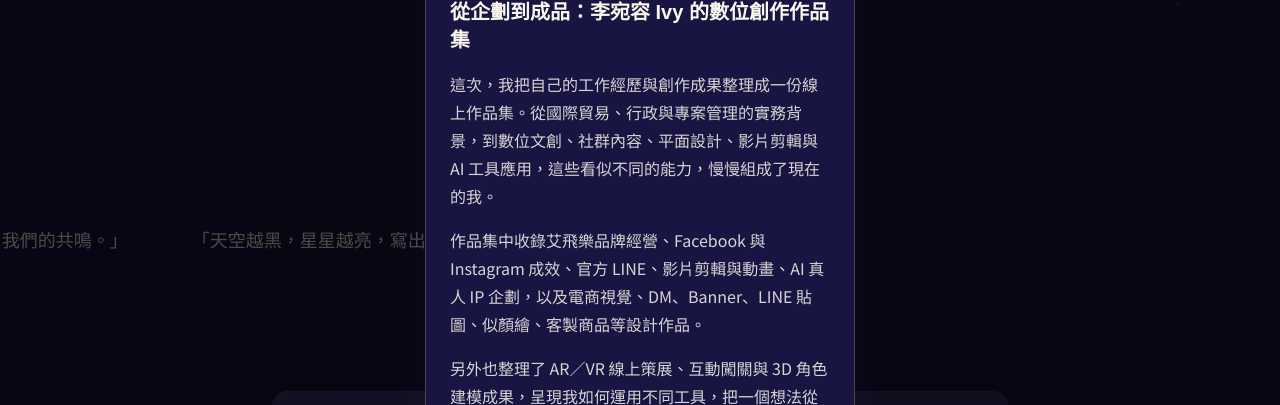
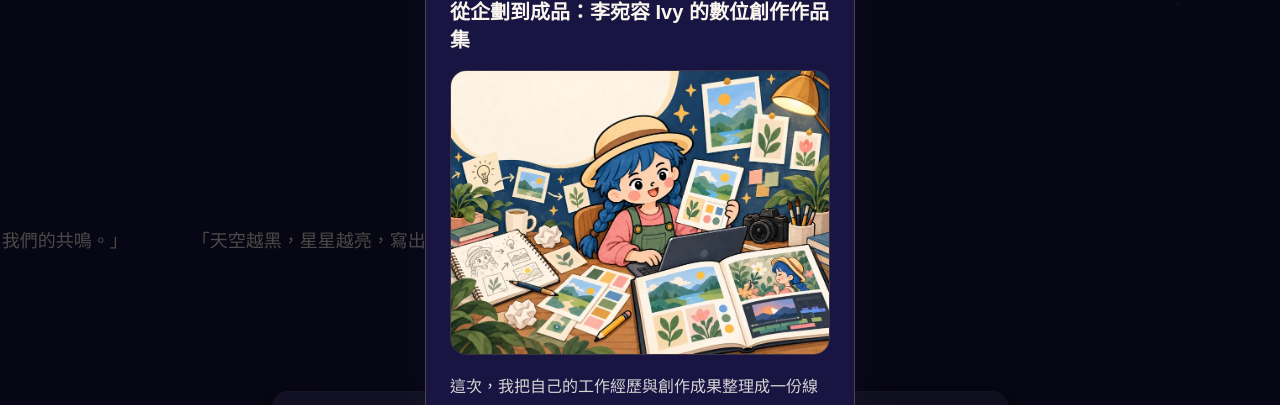
Before and after one commit to kitty840219-web/claude-, a Next.js app: page /works in a window 1280 px wide. Both pictures are taken after a click on the button 640 px from the left and 653 px from the top of the page. Shown: the part 134-539 px from the top of the page. Built offline with nearby package versions, Linux system fonts and the light colour scheme; no server answers; a web font is replaced by a local one.

Commit message:
Add portfolio article hero artwork

```diff
--- a/components/ArticleList.tsx
+++ b/components/ArticleList.tsx
@@ -70,6 +70,11 @@ export default function ArticleList({ articles }: { articles: Article[] }) {
                 <span className="text-xs text-paper/40">{selected.date}</span>
               </div>
               <h2 className="font-serif text-xl font-bold text-paper">{selected.title}</h2>
+              {selected.heroImage && (
+                <div className="relative mt-4 aspect-[4/3] w-full shrink-0 overflow-hidden rounded-2xl border border-gold/20">
+                  <Image src={asset(selected.heroImage)} alt={`${selected.title}主題插畫`} fill className="object-cover" sizes="398px" />
+                </div>
+              )}
               <div className="mt-4 space-y-4 text-sm leading-7 text-paper/85">
                 {selected.body.map((p, i) => (
                   <p key={i}>{p}</p>
--- a/lib/data/articles.ts
+++ b/lib/data/articles.ts
@@ -6,6 +6,7 @@ export type Article = {
   excerpt: string;
   body: string[];
   image?: string;
+  heroImage?: string;
   link?: { href: string; label: string };
 };
 
@@ -16,6 +17,7 @@ export const ARTICLES: Article[] = [
     date: "2026-09-11",
     tag: "作品集",
     image: "/images/articles/ivy-digital-portfolio-cutout.webp",
+    heroImage: "/images/articles/ivy-digital-portfolio-dm.webp",
     excerpt: "把 11 年以上的工作經歷、AI 應用、社群經營、影音與視覺設計，整理成一冊可以線上翻閱的電子作品集。",
     body: [
       "這次，我把自己的工作經歷與創作成果整理成一份線上作品集。從國際貿易、行政與專案管理的實務背景，到數位文創、社群內容、平面設計、影片剪輯與 AI 工具應用，這些看似不同的能力，慢慢組成了現在的我。",
```
Also changed, not shown: public/images/articles/ivy-digital-portfolio-dm.webp (added).
